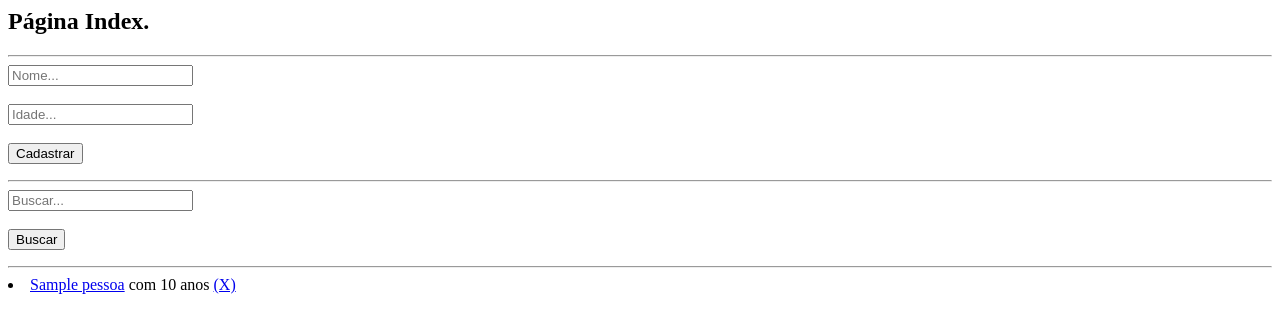
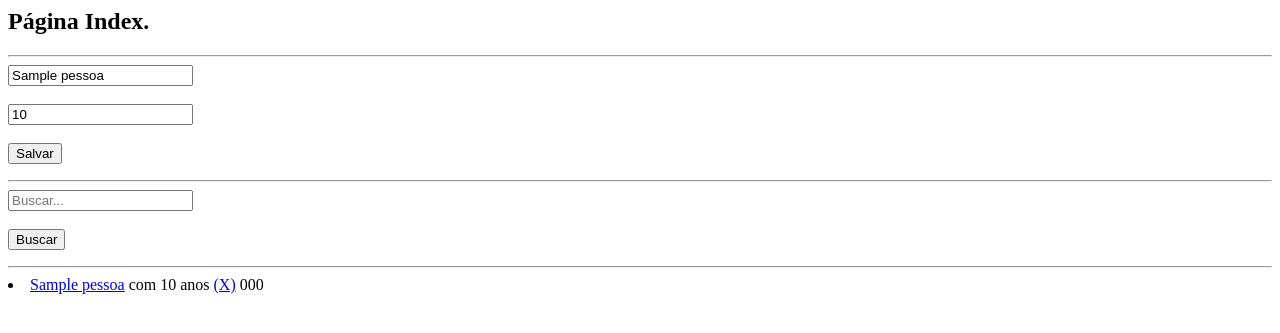
Before and after one commit to edsonlb/aula3, a Django app: template core/templates/index.html in a window 1280 px wide. Shown: the top 333 px of the page. Run offline with Django 3.2, Linux system fonts and the light colour scheme; the template is opened without the code that fills it: most values are stand-ins (such as "Sample title", 1, 10 or a date in 2020).

Commit message:
Criando o telefone

```diff
--- a/core/templates/index.html
+++ b/core/templates/index.html
@@ -9,13 +9,15 @@
 
 		<form action="/inserir/" method="POST">
 			{% csrf_token %}
-			<input type="text" value="" name="nome" placeholder="Nome...">
+			<input type="hidden" value="{{ pessoa.id }}" name="id">
+
+			<input type="text" value="{{ pessoa.nome }}" name="nome" placeholder="Nome...">
 			<br />
 			<br />
-			<input type="text" value="" name="idade" placeholder="Idade...">
+			<input type="text" value="{{ pessoa.idade }}" name="idade" placeholder="Idade...">
 			<br/>
 			<br />
-			<input type="submit" value="Cadastrar">
+			<input type="submit" value="Salvar">
 
 		</form>
 
@@ -29,7 +31,11 @@
 
 		<hr>
 		{% for pessoa in pessoas  %}
-			<li><a href="/editar/{{ pessoa.id }}/">{{ pessoa.nome }}</a> com {{ pessoa.idade }} anos <a href="/excluir/{{ pessoa.id }}/">(X)</a></li>
+			<li><a href="/editar/{{ pessoa.id }}/">{{ pessoa.nome }}</a> com {{ pessoa.idade }} anos <a href="/excluir/{{ pessoa.id }}/">(X)</a>
+			{% for tel in pessoa.telefone_set.all %}
+				{{ tel.telefone }}<br />
+			{% endfor %}
+			</li>
 		{% endfor %}
 	</body>
 </html>
--- a/core/views.py
+++ b/core/views.py
@@ -3,7 +3,7 @@ from django.shortcuts import render
 from pessoa.models import Pessoa
 
 def index(request):
-    pessoas = Pessoa.objects.all()
+    pessoas = Pessoa.objects.all().order_by('nome')
 
     return render(request, 'index.html',
         {'msg': u'É isso aí pessoal!', 'pessoas':pessoas})
--- a/pessoa/admin.py
+++ b/pessoa/admin.py
@@ -1,4 +1,5 @@
 from django.contrib import admin
-from pessoa.models import Pessoa
+from pessoa.models import Pessoa, Telefone
 
 admin.site.register(Pessoa)
+admin.site.register(Telefone)
--- a/pessoa/models.py
+++ b/pessoa/models.py
@@ -7,3 +7,7 @@ class Pessoa(models.Model):
 
     def __unicode__(self):
         return self.nome+' - '+str(self.idade)
+
+class Telefone(models.Model):
+    pessoa = models.ForeignKey(Pessoa)
+    telefone = models.CharField(max_length=9)
--- a/projeto/urls.py
+++ b/projeto/urls.py
@@ -20,6 +20,7 @@ urlpatterns = [
     url(r'^$', 'core.views.index'),
     url(r'^inserir/$', 'pessoa.views.inserir'),
     url(r'^excluir/(?P<codigo>\d+)/$', 'pessoa.views.excluir'),
+    url(r'^editar/(?P<codigo>\d+)/$', 'pessoa.views.inserir'),
     url(r'^pesquisa/', 'pessoa.views.pesquisa'),
     url(r'^admin/', include(admin.site.urls)),
 ]
```
Also changed, not shown: pessoa/views.py (+30 -8 lines), pessoa/migrations/0004_telefone.py (added).
